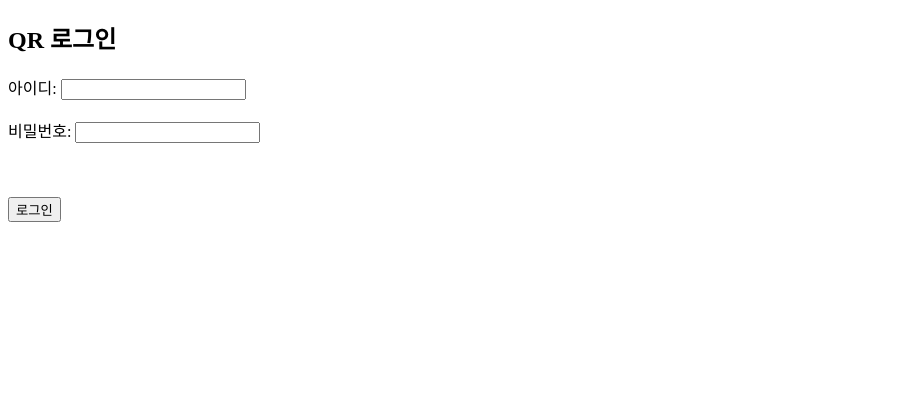
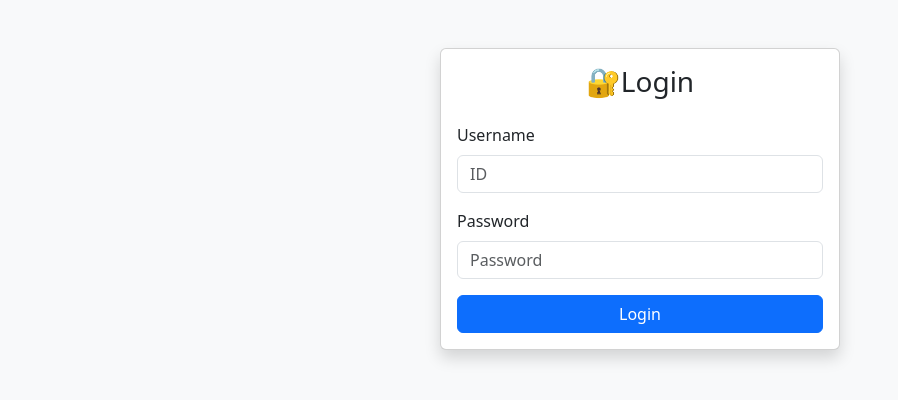
Before and after one commit to Sanddalggi/raspberryflask, a Flask app: page /login in a window 1280 px wide. Shown: the top 400 px of the page, without its empty margins (0-898 px from the left). Run offline with Flask 3, Linux system fonts and the light colour scheme.

Commit message:
setting dotnet

```diff
--- a/app.py
+++ b/app.py
@@ -13,7 +13,7 @@ import qrcode
 app = Flask(__name__)
 app.config['SECRET_KEY'] = secrets.token_hex(16)
 
-bycrypt = Bcrypt(app) # Bycrypt 인스턴스화
+bcrypt = Bcrypt(app) # Bycrypt 인스턴스화
 socketio = SocketIO(app, cors_allowed_origins="*")
 CORS(app)
 
@@ -31,6 +31,9 @@ def login():
         cursor = conn.cursor()
         cursor.execute("SELECT id FROM users WHERE name = ? AND password = ?", (username, password))
         user = cursor.fetchone()
+
+        if user and bcrypt.check_password_hash(user[1], password):
+            user_id = user[0]
 
         if user:
             user_id = user[0]
@@ -151,9 +154,9 @@ def show_qr(username):
 # ------------------------- 기본 라우트 -------------------------
 @app.route('/')
 def index():
-    return 'QR Server is running!'
+    return '기본 라우트의 실행 화면이니 화면이 허전해도 걱정하지마쇼'
 
 # ------------------------- 서버 실행 -------------------------
 if __name__ == '__main__':
     threading.Thread(target=generate_qr_loop, daemon=True).start()
-    socketio.run(app, host="127.0.0.1", port=5000, debug=True, use_reloader=False)
+    socketio.run(app, host="127.0.0.1", port=5000, debug=True, use_reloader=True) # 서버 리로딩 끄려면 use_reloader=False
--- a/templates/login.html
+++ b/templates/login.html
@@ -1,21 +1,30 @@
 <!DOCTYPE html>
 <html lang="ko">
 <head>
-  <meta charset="UTF-8">
-  <title>로그인</title>
+    <meta charset="UTF-8">
+    <title>로그인</title>
+    <link href="https://cdn.jsdelivr.net/npm/bootstrap@5.3.0/dist/css/bootstrap.min.css" rel="stylesheet">
 </head>
-<body>
-  <h2>QR 로그인</h2>
-  <form method="POST">
-    <label>아이디:</label>
-    <input type="text" name="username" required><br><br>
-
-    <label>비밀번호:</label>
-    <input type="password" name="password" required><br><br>
-
-    </select><br><br>
-
-    <button type="submit">로그인</button>
-  </form>
+<body class="bg-light">
+    <div class="container mt-5">
+        <div class="card mx-auto shadow" style="max-width: 400px;">
+            <div class="card-body">
+                <h3 class="card-title text-center mb-4">🔐Login</h3>
+                <form method="POST" action="{{ url_for('login') }}">
+                    <div class="mb-3">
+                        <label for="username" class="form-label">Username</label>
+                        <input type="text" class="form-control" id="username" name="username" placeholder="ID" required>
+                    </div>
+                    <div class="mb-3">
+                        <label for="password" class="form-label">Password</label>
+                        <input type="password" class="form-control" id="password" name="password" placeholder="Password" required>
+                    </div>
+                    <div class="d-grid">
+                        <button type="submit" class="btn btn-primary">Login</button>
+                    </div>
+                </form>
+            </div>
+        </div>
+    </div>
 </body>
 </html>
```
Also changed, not shown: 2 other files.
